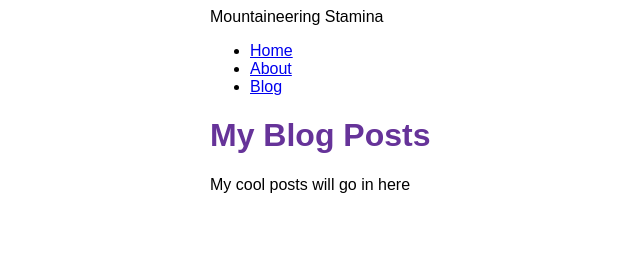
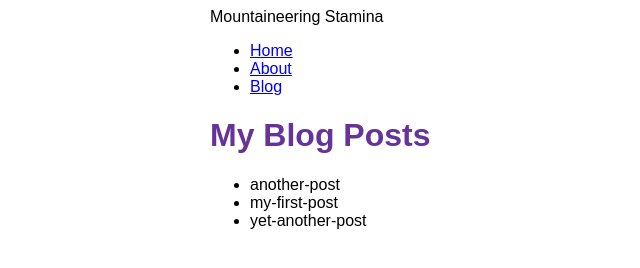
Before and after one commit to teto-soft/mountaineering-stamina, a Gatsby site: page /blog in a window 1280 px wide. Shown: the whole page, without its empty margins (180-820 px from the left). Built offline with nearby package versions, Linux system fonts and the light colour scheme; Gatsby itself is replaced by a stand-in of ours.

Commit message:
コンポーネントに型付け

```diff
--- a/src/components/layout.tsx
+++ b/src/components/layout.tsx
@@ -8,19 +8,20 @@ interface LayoutProps {
 }
 
 const Layout = ({ pageTitle, children }: LayoutProps) => {
-  const data = useStaticQuery(graphql`
-    query {
+  const query = graphql`
+    query Layout {
       site {
         siteMetadata {
           title
         }
       }
     }
-  `)
+  `
+  const data = useStaticQuery<Queries.LayoutQuery>(query)
 
   return (
     <div className={container}>
-      <header className={siteTitle}>{data.site.siteMetadata.title}</header>
+      <header className={siteTitle}>{data.site?.siteMetadata?.title}</header>
       <nav>
         <ul className={navLinks}>
           <li className={navLinkItem}>
--- a/src/pages/blog.tsx
+++ b/src/pages/blog.tsx
@@ -1,12 +1,27 @@
+import { graphql, PageProps } from 'gatsby'
 import * as React from 'react'
 import Layout from '../components/Layout'
 import Seo from '../components/Seo'
 
-const BlogPage = () => (
+const BlogPage = ({ data }: PageProps<Queries.BlogPageQuery>) => (
   <Layout pageTitle='My Blog Posts'>
-    <p>My cool posts will go in here</p>
+    <ul>
+      {data.allFile.nodes.map((node) => (
+        <li key={node.name}>{node.name}</li>
+      ))}
+    </ul>
   </Layout>
 )
+
+export const query = graphql`
+  query BlogPage {
+    allFile {
+      nodes {
+        name
+      }
+    }
+  }
+`
 
 export const Head = () => <Seo title='My Blog Posts' />
 
```
